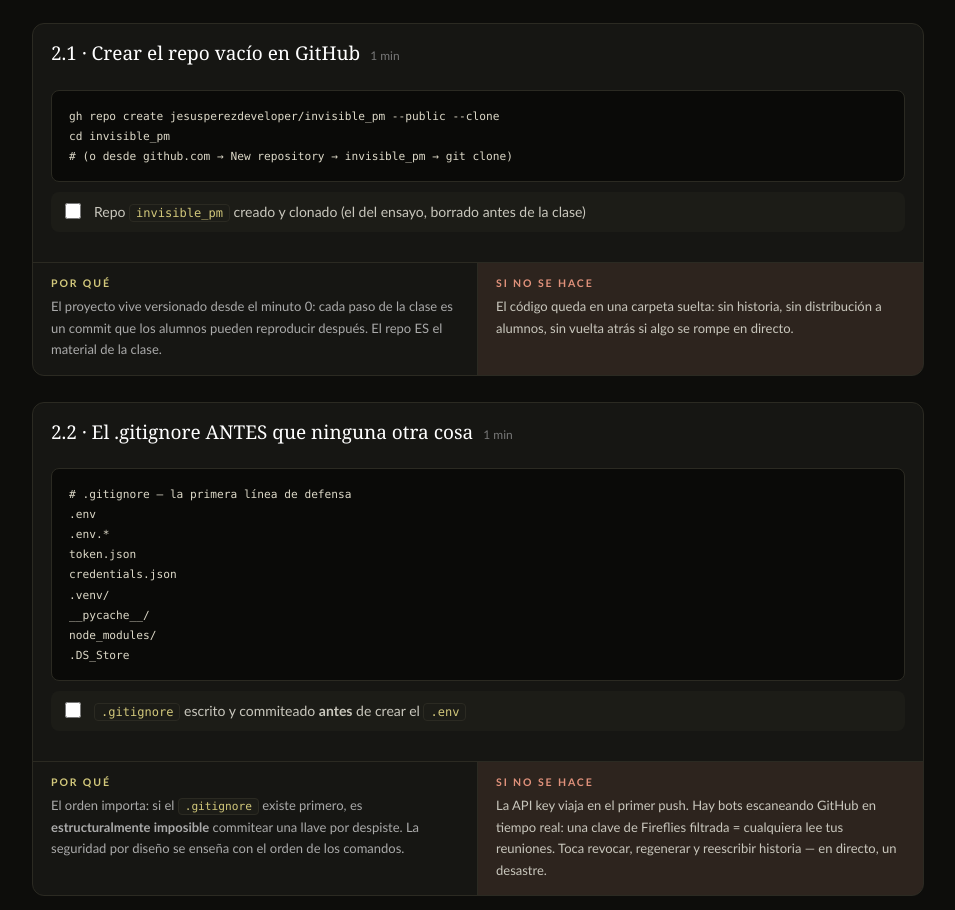
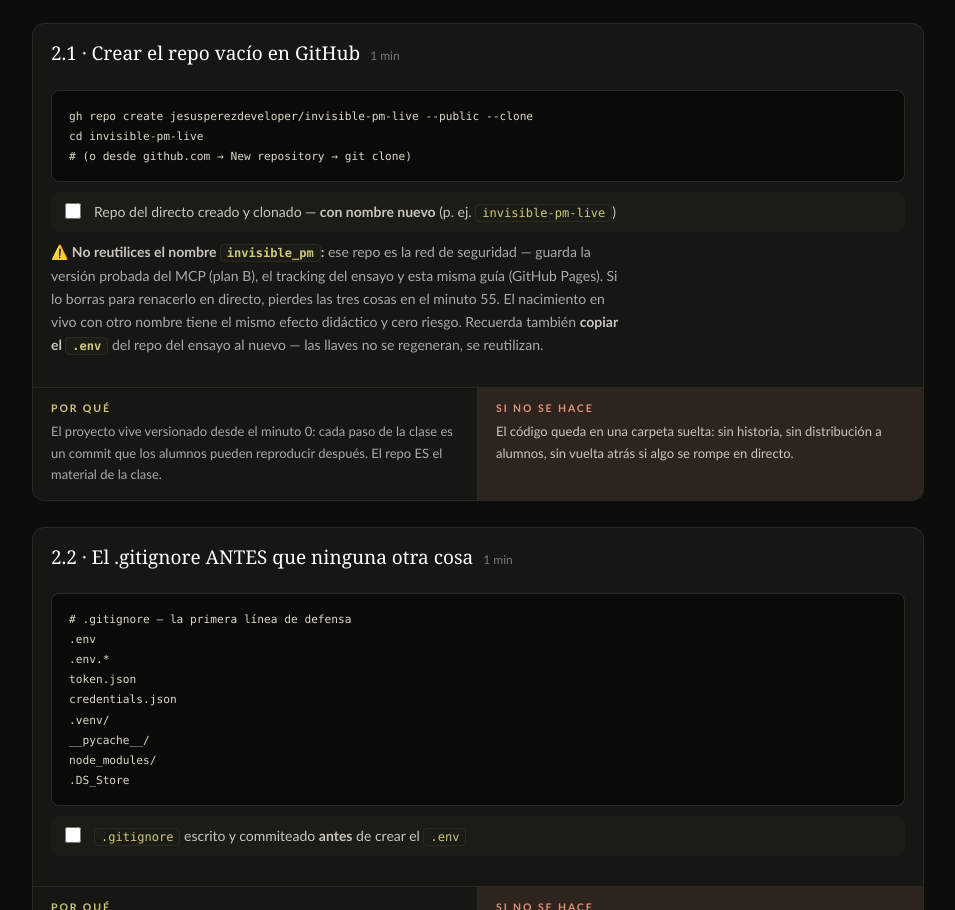
Before and after one commit to jesusperezdeveloper/invisible_pm, a plain HTML site: page docs/index.html in a window 1280 px wide. Shown: the part 8181-9091 px from the top of the page, without its empty margins (162-1117 px from the left). Drawn offline with Linux system fonts and the light colour scheme.

Commit message:
Guía: el directo usa repo nuevo (invisible-pm-live); invisible_pm es la red de seguridad
Co-Authored-By: Claude Fable 5 <noreply@anthropic.com>

```diff
--- a/docs/index.html
+++ b/docs/index.html
@@ -646,12 +646,17 @@ leer_reunion({ "id": "3ec43a28…" })   // una concreta</code></pre>
     <article class="paso">
       <div class="paso-head"><h3>2.1 · Crear el repo vacío en GitHub</h3><span class="tiempo">1 min</span></div>
       <div class="paso-body">
-        <pre><code>gh repo create jesusperezdeveloper/invisible_pm --public --clone
-cd invisible_pm
-# (o desde github.com → New repository → invisible_pm → git clone)</code></pre>
+        <pre><code>gh repo create jesusperezdeveloper/invisible-pm-live --public --clone
+cd invisible-pm-live
+# (o desde github.com → New repository → git clone)</code></pre>
         <ul class="checks">
-          <li><label><input type="checkbox" data-k="f2r-repo"><span>Repo <code>invisible_pm</code> creado y clonado (el del ensayo, borrado antes de la clase)</span></label></li>
+          <li><label><input type="checkbox" data-k="f2r-repo"><span>Repo del directo creado y clonado — <b>con nombre nuevo</b> (p. ej. <code>invisible-pm-live</code>)</span></label></li>
         </ul>
+        <p><b>⚠️ No reutilices el nombre <code>invisible_pm</code>:</b> ese repo es la red de seguridad — guarda la
+        versión probada del MCP (plan B), el tracking del ensayo y esta misma guía (GitHub Pages). Si lo borras
+        para renacerlo en directo, pierdes las tres cosas en el minuto 55. El nacimiento en vivo con otro nombre
+        tiene el mismo efecto didáctico y cero riesgo. Recuerda también <b>copiar el <code>.env</code></b> del
+        repo del ensayo al nuevo — las llaves no se regeneran, se reutilizan.</p>
       </div>
       <div class="pq-grid">
         <div class="pq"><div class="t">Por qué</div><p>El proyecto vive versionado desde el minuto 0: cada paso de la clase es un commit que los alumnos pueden reproducir después. El repo ES el material de la clase.</p></div>
```
